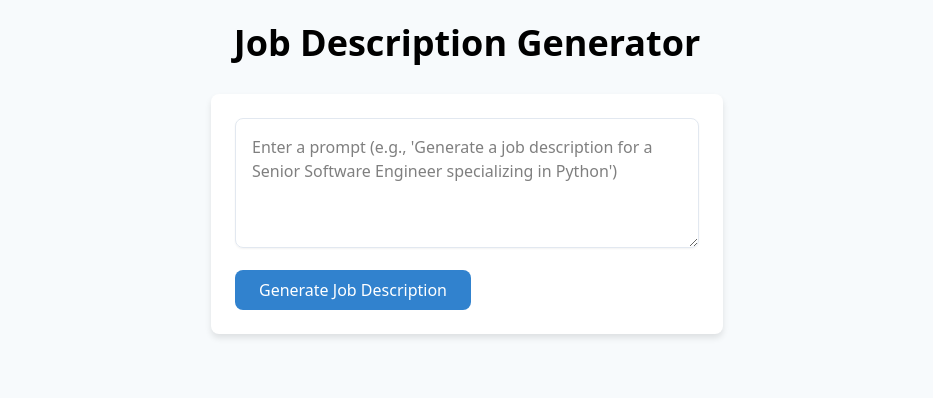
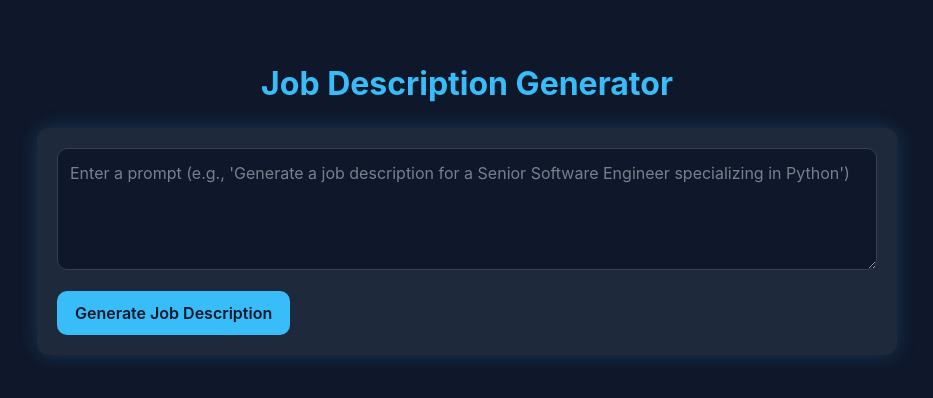
Before and after one commit to KUNDAN1334/JD_Generator, a React (Vite) app in the folder frontend/: page / in a window 1280 px wide. Shown: the top 398 px of the page, without its empty margins (173-1106 px from the left). Built offline with nearby package versions, Linux system fonts and the light colour scheme.

Commit message:
fix: use environment variables for API URL

```diff
--- a/frontend/package.json
+++ b/frontend/package.json
@@ -11,8 +11,9 @@
   },
   "dependencies": {
     "@tailwindcss/vite": "^4.1.10",
-    "axios": "^1.10.0",
-    "jspdf": "^3.0.1",
+    "axios": "^1.13.1",
+    "framer-motion": "^12.23.24",
+    "jspdf": "^3.0.3",
     "pdfmake": "^0.2.20",
     "react": "^19.1.0",
     "react-dom": "^19.1.0",
--- a/frontend/src/App.css
+++ b/frontend/src/App.css
@@ -1,141 +1,87 @@
+body {
+  background-color: #0f172a;
+  color: #f1f5f9;
+  font-family: 'Inter', sans-serif;
+  margin: 0;
+  padding: 0;
+  min-height: 100vh;
+}
 
 .app-container {
-  min-height: 100vh;
-  background-color: #f7fafc;
-  display: flex;
-  flex-direction: column;
-  align-items: center;
-  padding: 1rem;
+  max-width: 900px;
+  margin: 40px auto;
+  padding: 20px;
 }
 
 .app-title {
-  font-size: 2.25rem;
-  font-weight: bold;
-  margin-bottom: 1.5rem;
+  text-align: center;
+  font-size: 2rem;
+  font-weight: 700;
+  margin-bottom: 20px;
+  color: #38bdf8;
 }
 
-.input-section {
-  width: 100%;
-  max-width: 32rem;
-  background-color: white;
-  padding: 1.5rem;
-  border-radius: 0.5rem;
-  box-shadow: 0 4px 6px rgba(0, 0, 0, 0.1);
-  margin-bottom: 1.5rem;
+.input-section, .output-section {
+  background-color: #1e293b;
+  border-radius: 12px;
+  padding: 20px;
+  box-shadow: 0 0 20px rgba(56, 189, 248, 0.2);
+  margin-bottom: 20px;
 }
 
 .prompt-textarea {
   width: 100%;
-  padding: 1rem;
-  border: 1px solid #e2e8f0;
-  border-radius: 0.5rem;
-  box-shadow: 0 1px 2px rgba(0, 0, 0, 0.05);
-  outline: none;
+  background-color: #0f172a;
+  border: 1px solid #334155;
+  color: #e2e8f0;
+  border-radius: 10px;
+  padding: 12px;
+  font-size: 1rem;
+  margin-bottom: 15px;
   resize: vertical;
 }
 
-.prompt-textarea:focus {
-  border-color: #3182ce;
-  box-shadow: 0 0 0 3px rgba(66, 153, 225, 0.3);
+.generate-button, .edit-button, .download-button {
+  background-color: #38bdf8;
+  border: none;
+  color: #0f172a;
+  font-weight: 600;
+  padding: 10px 18px;
+  border-radius: 10px;
+  cursor: pointer;
+  transition: all 0.3s ease;
+  margin-right: 10px;
 }
 
-.generate-button {
-  margin-top: 1rem;
-  background-color: #3182ce;
-  color: white;
-  padding: 0.5rem 1.5rem;
-  border-radius: 0.5rem;
-  cursor: pointer;
+.generate-button:hover, .edit-button:hover, .download-button:hover {
+  background-color: #0ea5e9;
 }
 
-.generate-button:hover:not(:disabled) {
-  background-color: #2b6cb0;
-}
-
-.generate-button:disabled,
 .generate-button.loading {
-  background-color: #90cdf4;
+  background-color: #64748b;
   cursor: not-allowed;
 }
 
 .error-message {
-  color: #e53e3e;
-  margin-top: 0.5rem;
+  color: #f87171;
+  font-size: 0.9rem;
+  margin-top: 5px;
 }
 
-.output-section {
-  width: 100%;
-  max-width: 64rem;
-  background-color: white;
-  padding: 1.5rem;
-  border-radius: 0.5rem;
-  box-shadow: 0 4px 6px rgba(0, 0, 0, 0.1);
+.output-header {
+  display: flex;
+  justify-content: space-between;
+  align-items: center;
+  margin-bottom: 10px;
 }
 
 .output-title {
-  font-size: 1.5rem;
-  font-weight: 600;
-  margin-bottom: 1rem;
+  color: #38bdf8;
 }
 
 .job-description-content {
-  font-size: 1rem;
-  line-height: 1.6;
+  background-color: #0f172a;
+  padding: 15px;
+  border-radius: 10px;
+  border: 1px solid #334155
 }
-
-.job-description-content h1 {
-  font-size: 1.875rem;
-  font-weight: bold;
-  margin-top: 1.5rem;
-  margin-bottom: 0.75rem;
-}
-
-.job-description-content h2 {
-  font-size: 1.5rem;
-  font-weight: 600;
-  margin-top: 1.25rem;
-  margin-bottom: 0.5rem;
-}
-
-.job-description-content ul {
-  list-style-type: disc;
-  padding-left: 1.5rem;
-  margin-bottom: 1rem;
-}
-
-.job-description-content li {
-  margin-bottom: 0.25rem;
-}
-
-.job-description-content p {
-  margin-bottom: 1rem;
-}
-
-.job-description-content strong {
-  font-weight: 600;
-}
-
-
-.edit-button {
-  background-color: #d69e2e;
-  color: white;
-  padding: 0.5rem 1rem;
-  border-radius: 0.25rem;
-  cursor: pointer;
-}
-
-.edit-button:hover {
-  background-color: #b7791f;
-}
-
-.download-button {
-  background-color: #38a169;
-  color: white;
-  padding: 0.5rem 1rem;
-  border-radius: 0.25rem;
-  cursor: pointer;
-}
-
-.download-button:hover {
-  background-color: #2f855a;
-}
--- a/frontend/src/App.jsx
+++ b/frontend/src/App.jsx
@@ -3,6 +3,9 @@ import axios from 'axios';
 import ReactMarkdown from 'react-markdown';
 import { jsPDF } from 'jspdf';
 import './App.css';
+
+// Use environment variable for API URL
+const API_URL = import.meta.env.VITE_API_URL || 'http://localhost:5000';
 
 function App() {
   const [prompt, setPrompt] = useState('');
@@ -24,7 +27,8 @@ function App() {
     setEditedJobDescription('');
 
     try {
-      const response = await axios.post('http://localhost:5000/api/generate-jd', { prompt });
+      // Use the API_URL constant instead of hardcoded localhost
+      const response = await axios.post(`${API_URL}/api/generate-jd`, { prompt });
       const jd = response.data.jobDescription;
       setJobDescription(jd);
       setEditedJobDescription(jd);
@@ -36,23 +40,21 @@ function App() {
     }
   };
 
+  // ... rest of your code remains the same
   const handleDownloadPDF = () => {
     const doc = new jsPDF();
-    const pageHeight = 280; // Approx A4 page height in mm (minus margins)
+    const pageHeight = 280;
     let y = 10;
 
-    // Add title
     doc.setFontSize(16);
     doc.setFont('helvetica', 'bold');
     doc.text('Job Description', 10, y);
     y += 10;
 
-    // Split and process markdown lines
     const lines = editedJobDescription.split('\n');
     lines.forEach((line) => {
       line = line.trim();
       if (line.startsWith('# ')) {
-        // Level 1 header
         doc.setFontSize(14);
         doc.setFont('helvetica', 'bold');
         const text = line.replace('# ', '');
@@ -66,7 +68,6 @@ function App() {
           y += 6;
         });
       } else if (line.startsWith('## ')) {
-        // Level 2 header
         doc.setFontSize(12);
         doc.setFont('helvetica', 'bold');
         const text = line.replace('## ', '');
@@ -80,11 +81,10 @@ function App() {
           y += 5;
         });
       } else if (line.startsWith('- ')) {
-        // Bullet list
         doc.setFontSize(10);
         doc.setFont('helvetica', 'normal');
         const text = line.replace('- ', '');
-        const splitText = doc.splitTextToSize(text, 175); // Slightly narrower for bullet
+        const splitText = doc.splitTextToSize(text, 175);
         splitText.forEach((splitLine, index) => {
           if (y > pageHeight) {
             doc.addPage();
@@ -94,7 +94,6 @@ function App() {
           y += 5;
         });
       } else if (line.match(/\*\*(.*?)\*\*/)) {
-        // Bold text within line
         doc.setFontSize(10);
         doc.setFont('helvetica', 'normal');
         let x = 10;
@@ -129,7 +128,6 @@ function App() {
         });
         y += 5;
       } else if (line) {
-        // Regular text
         doc.setFontSize(10);
         doc.setFont('helvetica', 'normal');
         const splitText = doc.splitTextToSize(line, 180);
@@ -155,7 +153,6 @@ function App() {
     <div className="app-container">
       <h1 className="app-title">Job Description Generator</h1>
 
-      {/* Prompt Input */}
       <div className="input-section">
         <textarea
           className="prompt-textarea"
@@ -174,7 +171,6 @@ function App() {
         {error && <p className="error-message">{error}</p>}
       </div>
 
-      {/* Job Description Output */}
       {jobDescription && (
         <div className="output-section">
           <div className="flex justify-between items-center mb-4">
```
Also changed, not shown: 2 other files (tests, documents, lock files or other folders).
